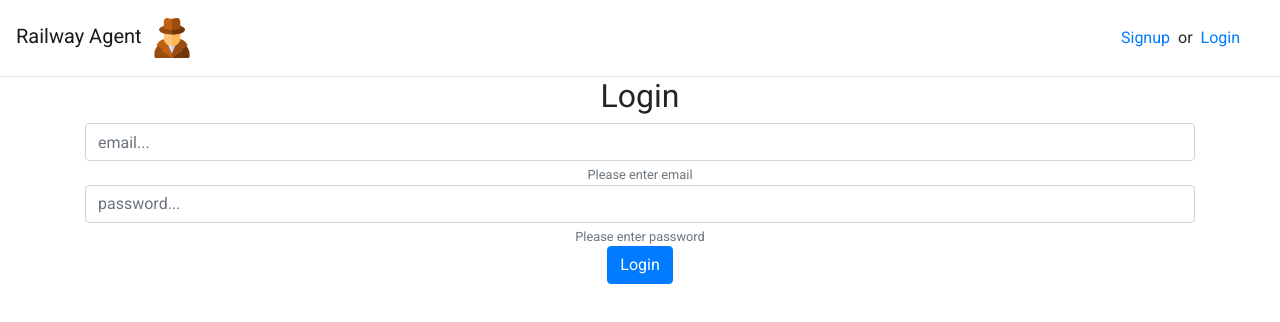
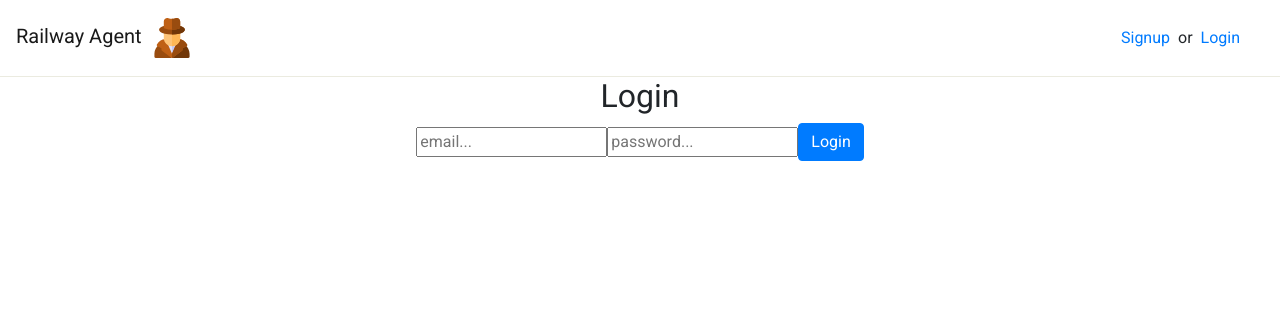
Before and after one commit to JensErhardt/Railway-Agent, a React (Create React App) app in the folder client/: page /login in a window 1280 px wide. Shown: the top 322 px of the page. Built offline with nearby package versions, Linux system fonts and the light colour scheme; no server answers; what google-maps-react would draw is missing.

Commit message:
Refactored LogIn. Replaced reactstrap with bootstrap.

```diff
--- a/client/src/components/Favorites.js
+++ b/client/src/components/Favorites.js
@@ -71,7 +71,6 @@ class Favorites extends React.Component {
       </ul>
     )
   }
-
 }
 
 export default Favorites;
--- a/client/src/components/Login.js
+++ b/client/src/components/Login.js
@@ -1,6 +1,6 @@
 import React, { Component } from 'react';
+
 import api from '../api';
-import { Button, FormGroup, Input, FormText } from 'reactstrap';
 
 class Login extends Component {
   constructor(props) {
@@ -9,9 +9,11 @@ class Login extends Component {
       email: "",
       password: "",
     }
+
+    this.handleChange = this.handleChange.bind(this);
   }
 
-  handleInputChange(stateFieldName, event) {
+  handleChange(stateFieldName, event) {
     let newState = {}
     newState[stateFieldName] = event.target.value
 
@@ -20,8 +22,15 @@ class Login extends Component {
 
   handleClick(e) {
     e.preventDefault()
-    api.login(this.state.email, this.state.password)
-      .then(result => {
+    this.logIn()
+  }
+
+  logIn() {
+    const user = this.state.email;
+    const pw = this.state.password;
+
+    api.login(user, pw)
+      .then(() => {
         this.props.history.push("/")
       })
       .catch(err => {
@@ -30,28 +39,26 @@ class Login extends Component {
   }
 
   render() {
+    const state = this.state;
+
     return (
-      <div className="Login">
+      <div className="container">
         <h2>Login</h2>
-        <FormGroup className="container">
-          <Input
+        <div className="form-group">
+          <input
             type="text"
-            value={this.state.email}
-            onChange={(e) => { this.handleInputChange("email", e) }}
+            value={state.email}
+            onChange={(e) => { this.handleChange("email", e) }}
             placeholder="email..."
-            bSize="lg"
           />
-          <FormText>Please enter email</FormText>
-          <Input
+          <input
             type="password"
-            value={this.state.password}
-            onChange={(e) => { this.handleInputChange("password", e) }}
+            value={state.password}
+            onChange={(e) => { this.handleChange("password", e) }}
             placeholder="password..."
-            bSize="lg"
           />
-          <FormText>Please enter password</FormText>
-          <Button color="primary" onClick={(e) => this.handleClick(e)}>Login</Button>
-        </FormGroup>
+          <button className="btn btn-primary" onClick={(e) => this.handleClick(e)}>Login</button>
+        </div>
       </div>
     );
   }
```
